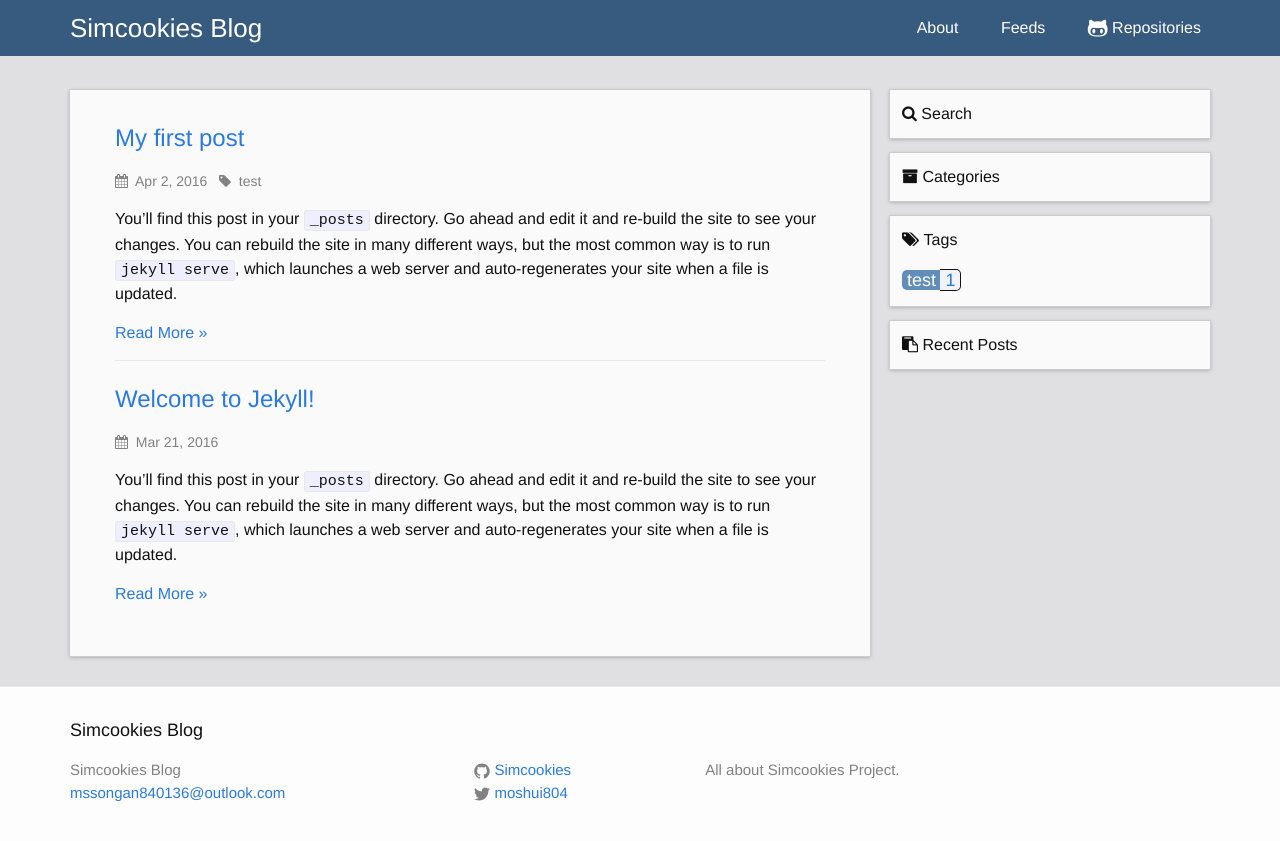
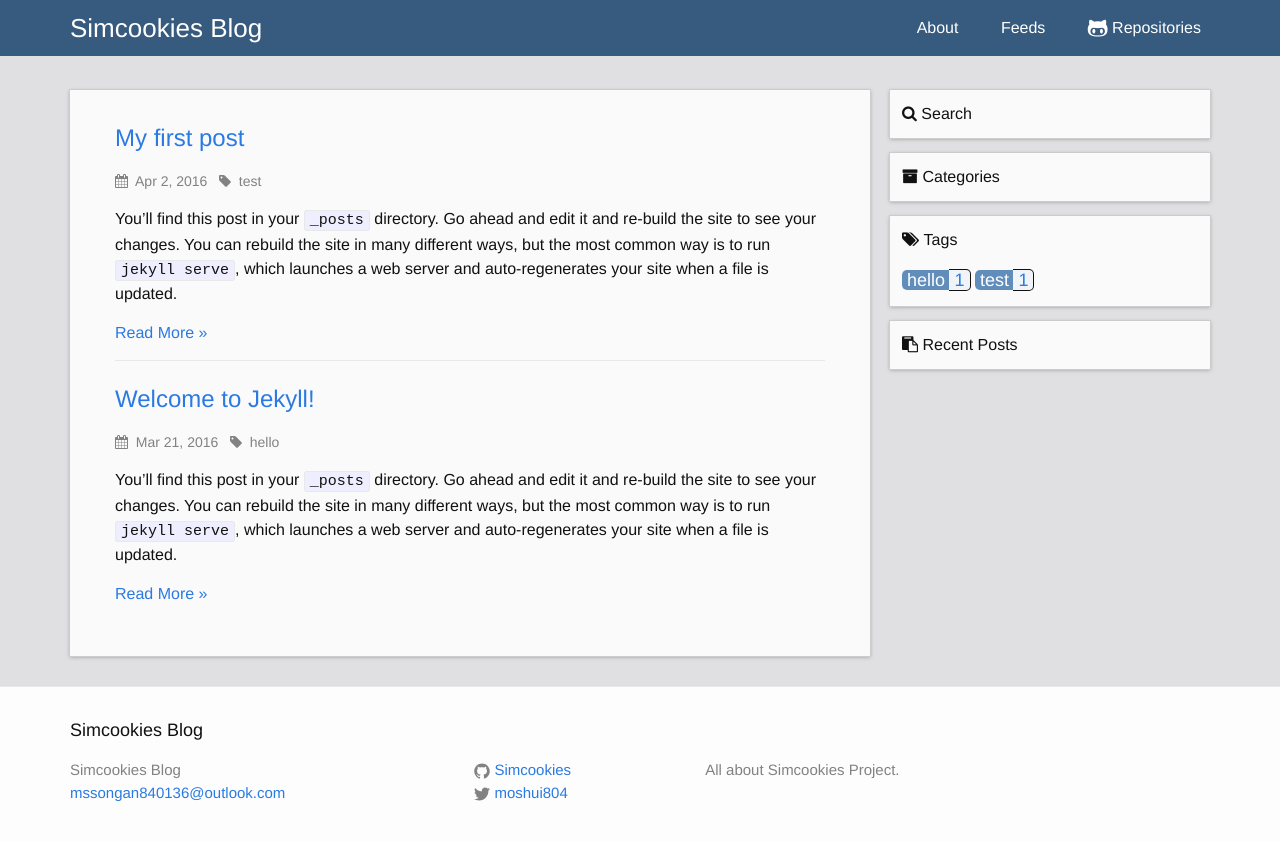
Before and after one commit to Simcookies/gitio, a Jekyll site: the page built from index.html, in a window 1280 px wide. Shown: the top 841 px of the page. Built offline with Jekyll 4.4.1, drawn with Linux system fonts in a browser that asks for light colours; nearby versions of some CDN libraries.

Commit message:
Little fix

```diff
--- a/_layouts/tag_index.html
+++ b/_layouts/tag_index.html
@@ -12,7 +12,7 @@
           <h2><a class="post-link" href="{{ post.url | prepend: site.baseurl }}">{{ post.title }}</a></h2>
 	  <div class="post-meta">
 	    <i class="fa fa-calendar"></i>&nbsp;
-	    <span class="post-meta">{{ post.date | date: "%b %-d, %Y" }}</span>
+	    <span class="post-meta">{{ post.date | date: "%b %-d, %Y" }}</span>&nbsp;
 
 	    {% if post.tags.size > 0 %}
 	    &nbsp;<i class="fa fa-tag"></i>&nbsp;
--- a/_posts/2016-03-21-welcome-to-jekyll.markdown
+++ b/_posts/2016-03-21-welcome-to-jekyll.markdown
@@ -3,6 +3,7 @@
 title:  "Welcome to Jekyll!"
 date:   2016-03-21 15:35:16 +0900
 categories: jekyll update
+tag: hello
 ---
 You’ll find this post in your `_posts` directory. Go ahead and edit it and re-build the site to see your changes. You can rebuild the site in many different ways, but the most common way is to run `jekyll serve`, which launches a web server and auto-regenerates your site when a file is updated.
 
```
